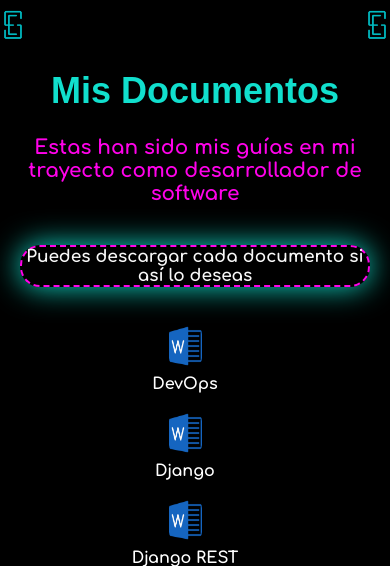
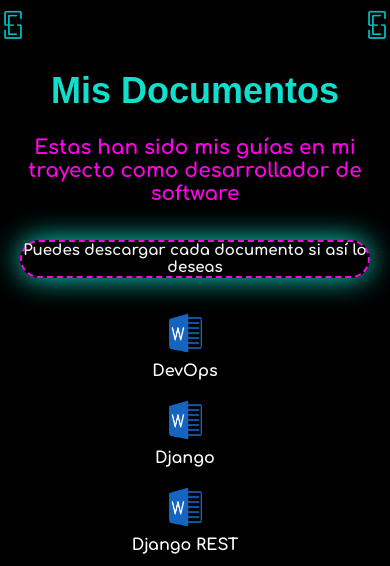
Before and after one commit to EmiSchonhals1/Mi-Portfolio-Web, a Django app: page /aprendizaje/ in a window 390 px wide. Shown: the top 566 px of the page. Run offline with Django 4.2, Linux system fonts and the light colour scheme; data comes from the database, SQL or seed files in the repository; some web fonts are replaced.

Commit message:
correccion de fuentes 2.0

```diff
--- a/projects/templates/aprendizaje.html
+++ b/projects/templates/aprendizaje.html
@@ -67,7 +67,7 @@
 
         h6 {
             color: #f8f8f8;
-            font-size: 17px;
+            font-size: 15px;
             text-align: center;
             border: 2px #ff02ea;
             border-style: dashed;
@@ -227,7 +227,7 @@ img.document-icon {
 /* Estilos para el ícono del documento en formato mobile */
 @media (max-width: 768px) {
     img.document-icon {
-        width: 50px; /* Ajusta el tamaño de los iconos en formato mobile según sea necesario */
+        width: 53px; /* Ajusta el tamaño de los iconos en formato mobile según sea necesario */
         height: 40px;
         margin-bottom: 5px; /* Ajusta el espacio entre los iconos en formato mobile */
     }
```
